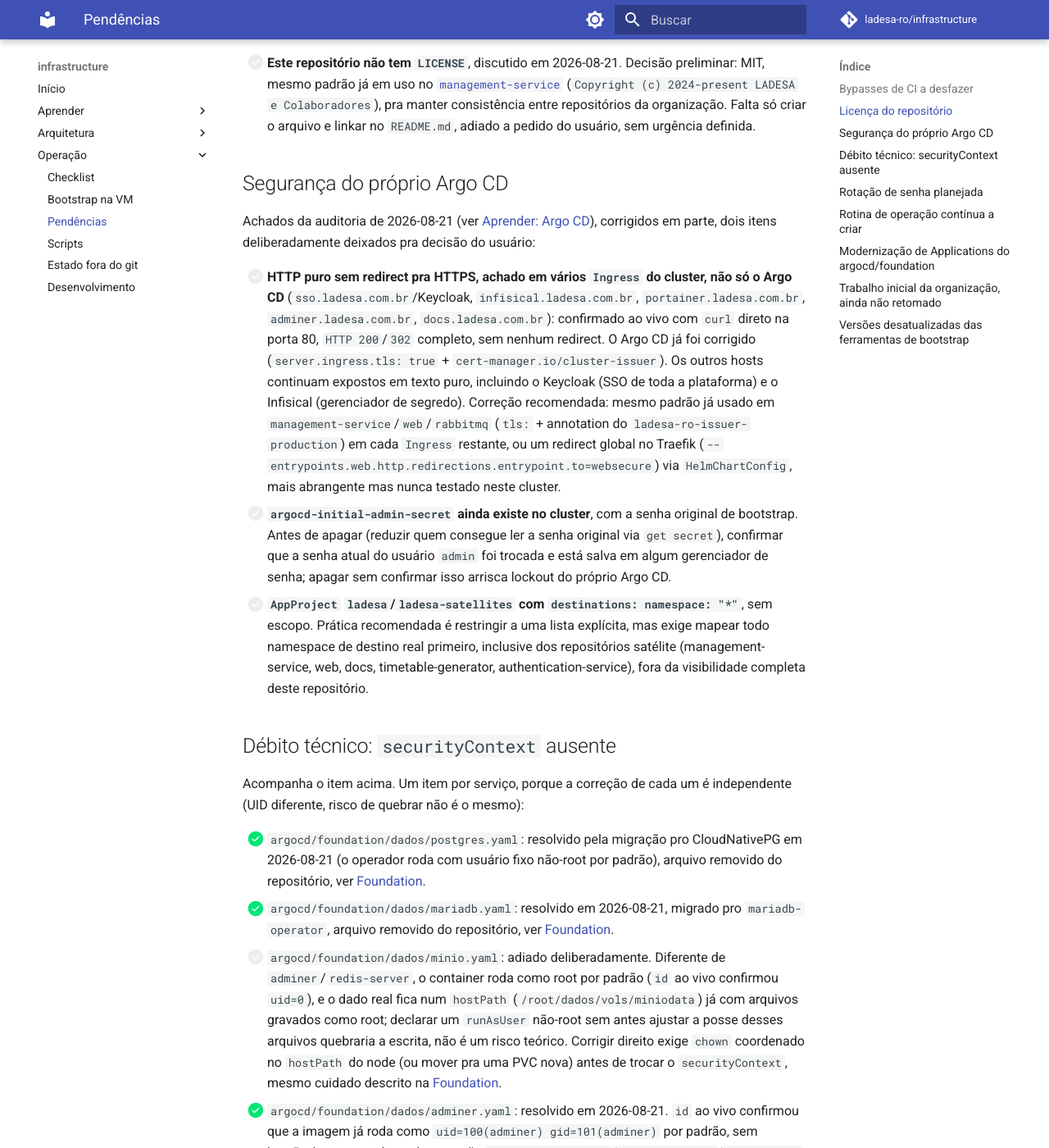
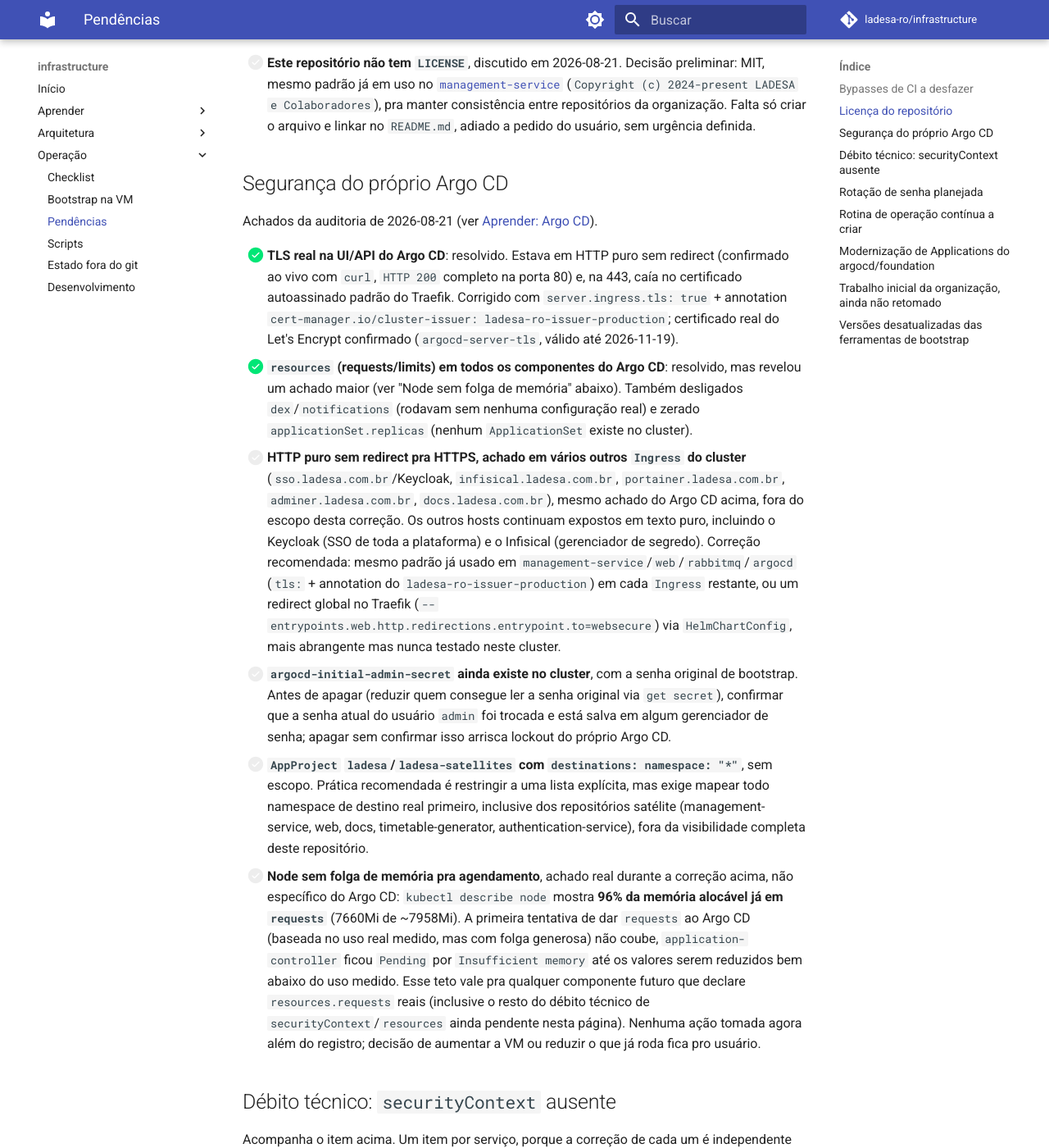
Before and after one commit to ladesa-ro/infrastructure, an MkDocs documentation site: the page built from docs/operacao/pendencias.md, in a window 1280 px wide and 1400 px high, scrolled down 1123 px. Shown: the whole window at 82% size. Built offline with MkDocs 1.6.1 and Material for MkDocs 9.7.7, drawn with Linux system fonts in a browser that asks for light colours; comment, search, counter and statistics services are not loaded.

Commit message:
docs(argocd): document real resource numbers and node capacity finding

```diff
--- a/docs/operacao/pendencias.md
+++ b/docs/operacao/pendencias.md
@@ -16,11 +16,14 @@ Esta página existe pelo mesmo motivo de [Estado fora do git](estado-fora-do-git
 
 ## Segurança do próprio Argo CD
 
-Achados da auditoria de 2026-08-21 (ver [Aprender: Argo CD](../aprender/argocd.md#auditoria-do-proprio-argo-cd-2026-08-21)), corrigidos em parte, dois itens deliberadamente deixados pra decisão do usuário:
+Achados da auditoria de 2026-08-21 (ver [Aprender: Argo CD](../aprender/argocd.md#auditoria-do-proprio-argo-cd-2026-08-21)).
 
-- [ ] **HTTP puro sem redirect pra HTTPS, achado em vários `Ingress` do cluster, não só o Argo CD** (`sso.ladesa.com.br`/Keycloak, `infisical.ladesa.com.br`, `portainer.ladesa.com.br`, `adminer.ladesa.com.br`, `docs.ladesa.com.br`): confirmado ao vivo com `curl` direto na porta 80, `HTTP 200`/`302` completo, sem nenhum redirect. O Argo CD já foi corrigido (`server.ingress.tls: true` + `cert-manager.io/cluster-issuer`). Os outros hosts continuam expostos em texto puro, incluindo o Keycloak (SSO de toda a plataforma) e o Infisical (gerenciador de segredo). Correção recomendada: mesmo padrão já usado em `management-service`/`web`/`rabbitmq` (`tls:` + annotation do `ladesa-ro-issuer-production`) em cada `Ingress` restante, ou um redirect global no Traefik (`--entrypoints.web.http.redirections.entrypoint.to=websecure`) via `HelmChartConfig`, mais abrangente mas nunca testado neste cluster.
+- [x] **TLS real na UI/API do Argo CD**: resolvido. Estava em HTTP puro sem redirect (confirmado ao vivo com `curl`, `HTTP 200` completo na porta 80) e, na 443, caía no certificado autoassinado padrão do Traefik. Corrigido com `server.ingress.tls: true` + annotation `cert-manager.io/cluster-issuer: ladesa-ro-issuer-production`; certificado real do Let's Encrypt confirmado (`argocd-server-tls`, válido até 2026-11-19).
+- [x] **`resources` (requests/limits) em todos os componentes do Argo CD**: resolvido, mas revelou um achado maior (ver "Node sem folga de memória" abaixo). Também desligados `dex`/`notifications` (rodavam sem nenhuma configuração real) e zerado `applicationSet.replicas` (nenhum `ApplicationSet` existe no cluster).
+- [ ] **HTTP puro sem redirect pra HTTPS, achado em vários outros `Ingress` do cluster** (`sso.ladesa.com.br`/Keycloak, `infisical.ladesa.com.br`, `portainer.ladesa.com.br`, `adminer.ladesa.com.br`, `docs.ladesa.com.br`), mesmo achado do Argo CD acima, fora do escopo desta correção. Os outros hosts continuam expostos em texto puro, incluindo o Keycloak (SSO de toda a plataforma) e o Infisical (gerenciador de segredo). Correção recomendada: mesmo padrão já usado em `management-service`/`web`/`rabbitmq`/`argocd` (`tls:` + annotation do `ladesa-ro-issuer-production`) em cada `Ingress` restante, ou um redirect global no Traefik (`--entrypoints.web.http.redirections.entrypoint.to=websecure`) via `HelmChartConfig`, mais abrangente mas nunca testado neste cluster.
 - [ ] **`argocd-initial-admin-secret` ainda existe no cluster**, com a senha original de bootstrap. Antes de apagar (reduzir quem consegue ler a senha original via `get secret`), confirmar que a senha atual do usuário `admin` foi trocada e está salva em algum gerenciador de senha; apagar sem confirmar isso arrisca lockout do próprio Argo CD.
 - [ ] **`AppProject` `ladesa`/`ladesa-satellites` com `destinations: namespace: "*"`**, sem escopo. Prática recomendada é restringir a uma lista explícita, mas exige mapear todo namespace de destino real primeiro, inclusive dos repositórios satélite (management-service, web, docs, timetable-generator, authentication-service), fora da visibilidade completa deste repositório.
+- [ ] **Node sem folga de memória pra agendamento**, achado real durante a correção acima, não específico do Argo CD: `kubectl describe node` mostra **96% da memória alocável já em `requests`** (7660Mi de ~7958Mi). A primeira tentativa de dar `requests` ao Argo CD (baseada no uso real medido, mas com folga generosa) não coube, `application-controller` ficou `Pending` por `Insufficient memory` até os valores serem reduzidos bem abaixo do uso medido. Esse teto vale pra qualquer componente futuro que declare `resources.requests` reais (inclusive o resto do débito técnico de `securityContext`/`resources` ainda pendente nesta página). Nenhuma ação tomada agora além do registro; decisão de aumentar a VM ou reduzir o que já roda fica pro usuário.
 
 ## Débito técnico: `securityContext` ausente
 
```
Also changed, not shown: docs/aprender/argocd.md (+1 -1 lines).
